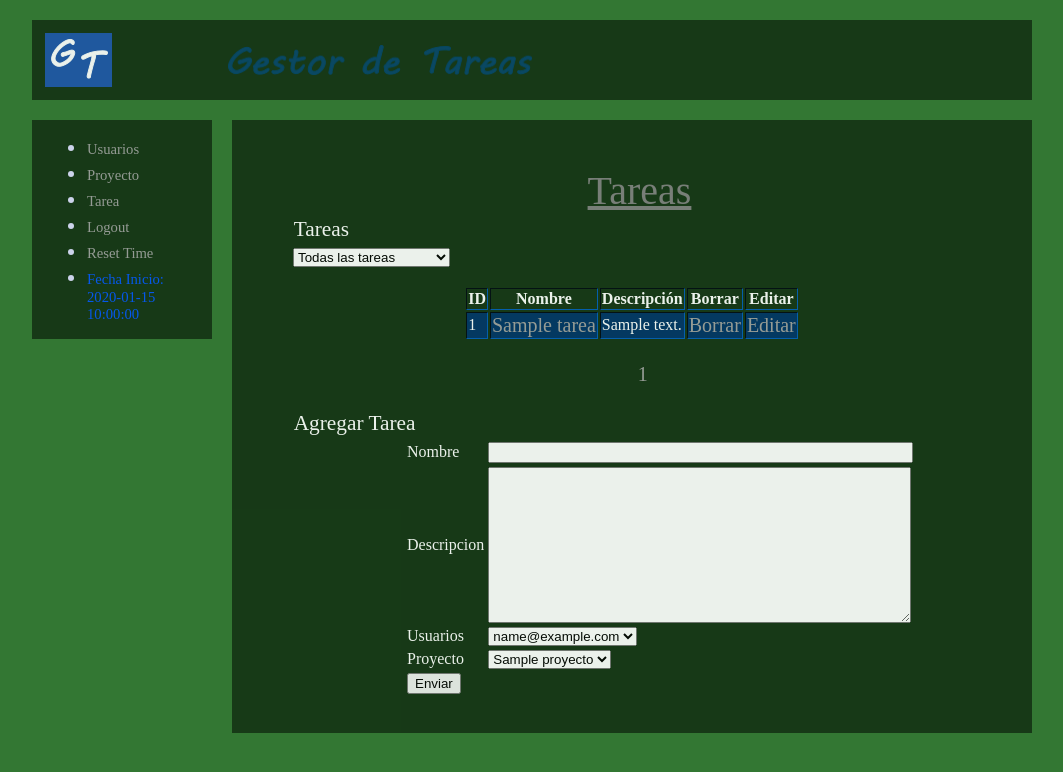
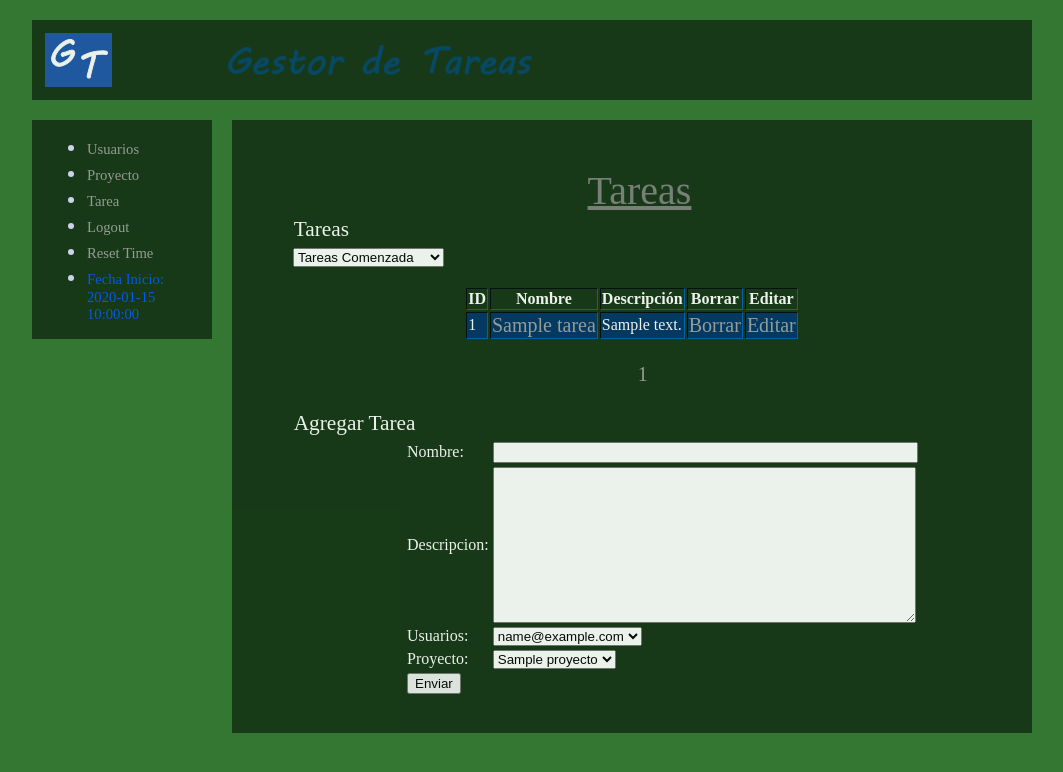
Before and after one commit to Debrec/gt, a PHP site: page /index.php in a window 1280 px wide. Shown: the top 772 px of the page, without its empty margins (108-1171 px from the left). Run offline with PHP 8.4, Linux system fonts and the light colour scheme; the visitor is signed in with stand-in values (Sample User, id 1); tables that the repository leaves empty hold one stand-in row (values such as "Sample post"); some libraries are stand-ins or nearby versions.

Commit message:
Se realizaron algunos cambios esteticos en actividad y tareas

```diff
--- a/Presentacion_green.css
+++ b/Presentacion_green.css
@@ -83,7 +83,7 @@ div.blanco div.center p {
 	width="100%";
 }
 
-#tar tr th {text-align:right; width: 100px;}
+.tar tr th {text-align:right; width: 150px;}
 
 
 
--- a/index.php
+++ b/index.php
@@ -104,6 +104,9 @@
 		$userid = asignar($_POST,'userid');
 		$proyectid = asignar($_POST,'proyectid');
 		$status = asignar($_POST,'status');
+		if (!isset($status)) {
+			$status = 1;
+		}
 		$ftarea = asignar($_POST,'ftarea');
 		$reabrir = asignar($_POST,'reabrir');
 		if (!isset($pag)) {
--- a/tareas.php
+++ b/tareas.php
@@ -42,7 +42,7 @@ function mostrartarea($numpag,$regpp,$status) {
 	$campos['nombre'] = 0;
 	$campos['descripcion'] = 0;
 	$tabla = 'tarea';
-	if (isset($status) && $status != 4) {
+	if (isset($status) && $status != 3) {
 		$where = " status = $status ";
 	}
 
@@ -106,11 +106,10 @@ include('./scripts.php');
 			<select name="status" onchange="this.form.submit()">
 				<?php
 				$vars = array();
-				$vars[0] = "Tarea Sin Comenzar";
-				$vars[1] = "Tarea Comenzada";
-				$vars[2] = "Tarea Finalizada";
-				$vars[3] = "Pedido de definiciones";
-				$vars[4] = "Todas las tareas";
+				$vars[0] = "Tareas Sin Comenzar";
+				$vars[1] = "Tareas Comenzada";
+				$vars[2] = "Tareas Finalizada";
+				$vars[3] = "Todas las tareas";
 				if (!isset($status)) {
 					$status = 4;
 				}
@@ -145,13 +144,13 @@ include('./scripts.php');
 
 <form name="fcont" method="post" action="./index.php?pag=tarea<?php echo $msgf  ?>"	>
 	<table width="100%">
-		<tr><td>Nombre</td><td><input name="nombre" id="nombre" type="text" size="50" maxlength="100" value="<?php echo $nombre ?>">
+		<tr><td>Nombre:</td><td><input name="nombre" id="nombre" type="text" size="50" maxlength="100" value="<?php echo $nombre ?>">
 			<?php errorform($error,'nombre'); ?>
 		</td></tr>
-		<tr><td>Descripcion</td><td><textarea name="descripcion" title="descripcion" maxlength="1000" cols="50" rows="10" label="Descripcion"><?php echo $texto ?></textarea>
+		<tr><td>Descripcion:</td><td><textarea name="descripcion" title="descripcion" maxlength="1000" cols="50" rows="10" label="Descripcion"><?php echo $texto ?></textarea>
 			<?php errorform($error,'descripcion'); ?>
 		</td></tr>
-		<tr><td>Usuarios</td>
+		<tr><td>Usuarios:</td>
 			<td>
 				<select name="userid">
 					<?php
@@ -163,7 +162,7 @@ include('./scripts.php');
 					?>
 			</select>
 		</td></tr>
-		<tr><td>Proyecto</td>
+		<tr><td>Proyecto:</td>
 			<td>
 				<select name="proyectid">
 					<?php
```
Also changed, not shown: actividad.php (+5 -5 lines).
